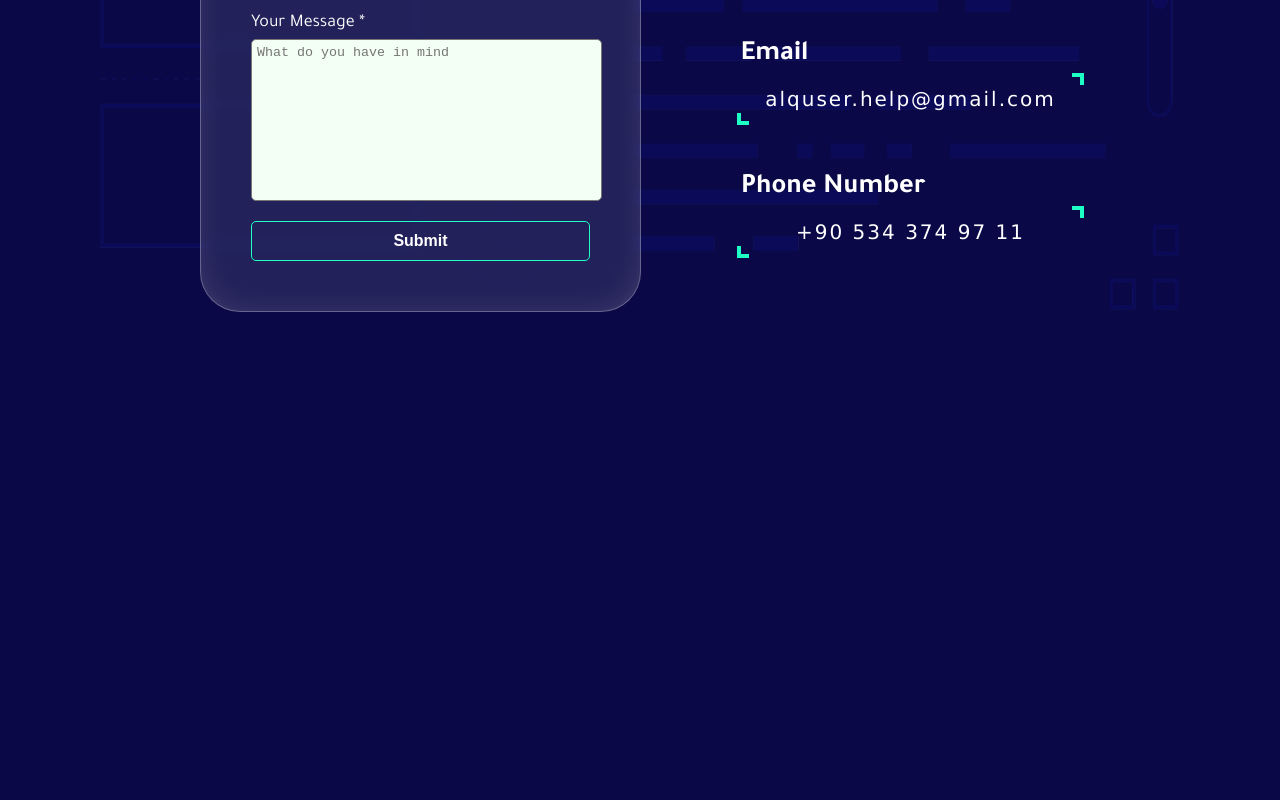
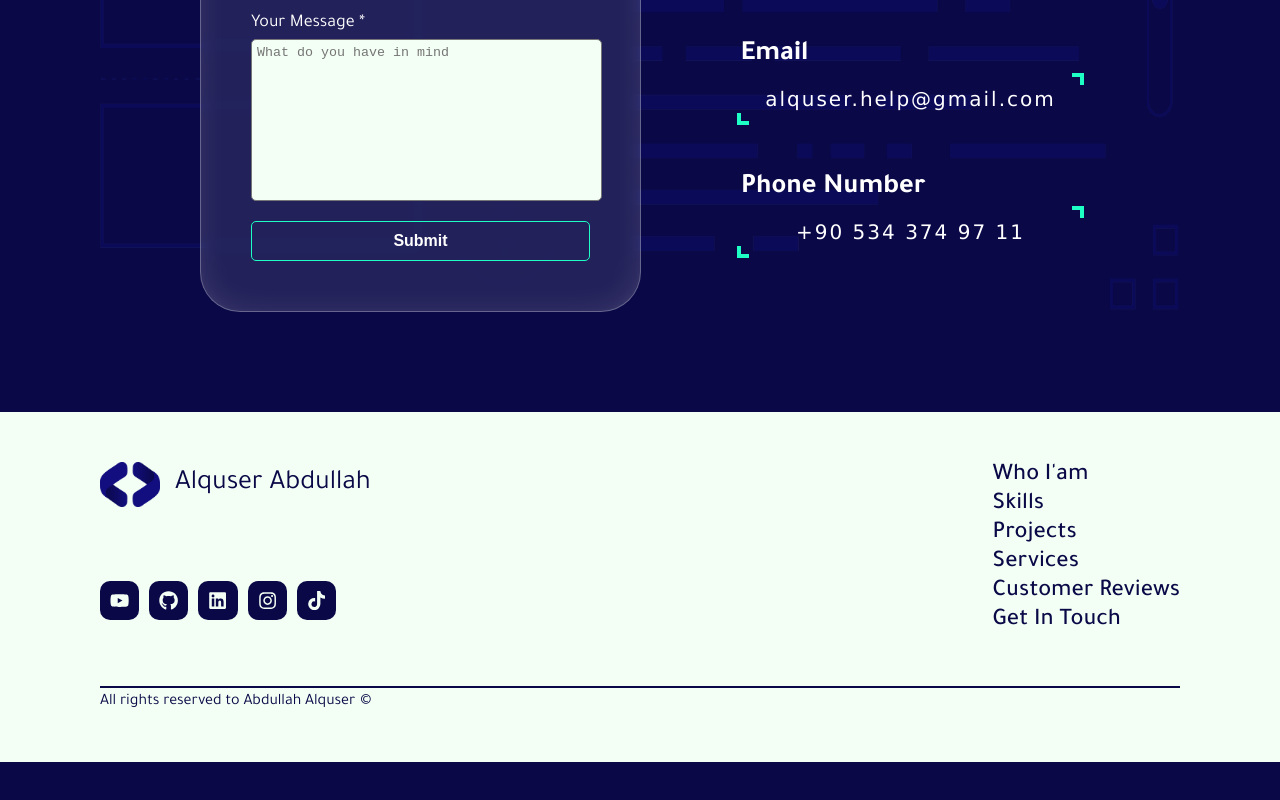
Before and after one commit to AlquserAbod/MyPortfolio, a React (Vite) app: page / in a window 1280 px wide. Shown: the part 6984-7784 px from the top of the page. After the commit the page ends 7746 px from the top, so only its background shows below. Built offline with nearby package versions, Linux system fonts and the light colour scheme.

Commit message:
complete footer

```diff
--- /dev/null
+++ b/public/locales/ar/footer.json
@@ -0,0 +1,13 @@
+{
+    "name": "القيصر عبدالله",
+    "copyright": "جميع الحقوق محفوظة لعبدالله القُصير",
+    "contactUs": "اتصل بنا",
+    "pages": {
+        "whoamI": "من أنا",
+        "skills": "المهارات",
+        "projects": "المشاريع",
+        "services": "الخدمات",
+        "customerReviews": "آراء العملاء",
+        "getInTouch": "تواصل معنا"
+    }
+}
--- /dev/null
+++ b/public/locales/en/footer.json
@@ -0,0 +1,13 @@
+{
+    "name": "Alquser Abdullah",
+    "copyright": "All rights reserved to Abdullah Alquser",
+    "contactUs": "Contact us",
+    "pages": {
+        "whoamI": "Who I'am",
+        "skills": "Skills",
+        "projects": "Projects",
+        "services": "Services",
+        "customerReviews": "Customer Reviews",
+        "getInTouch": "Get In Touch"
+    }
+}
--- /dev/null
+++ b/public/locales/tr/footer.json
@@ -0,0 +1,13 @@
+{
+    "name": "Alquser Abdullah",
+    "copyright": "Tüm hakları Abdullah Alquser'e aittir",
+    "contactUs": "Bizimle İletişime Geçin",
+    "pages": {
+        "whoamI": "Kimim Ben",
+        "skills": "Beceriler",
+        "projects": "Projeler",
+        "services": "Hizmetler",
+        "customerReviews": "Müşteri Yorumları",
+        "getInTouch": "İletişime Geçin"
+    }
+}
--- /dev/null
+++ b/src/layout/footer/footer.module.scss
@@ -0,0 +1,224 @@
+footer.container {
+  display: flex;
+  flex-direction: column;
+  background-color: $light-color;
+  margin-top: 100px;
+  padding: 50px 100px;
+
+  .itemsHolder {
+    display: flex;
+    justify-content: space-between;
+
+    .logo {
+      display: flex;
+      justify-content: center;
+      align-items: center;
+      gap: 15px;
+
+      color: $primary-color;
+      font-size: 1.75rem;
+
+      img {
+        width: 60px;
+      }
+    }
+
+    .leftSide {
+      display: flex;
+      flex-direction: column;
+      justify-content: space-between;
+      gap: 50px;
+      .contactUsButton {
+        background-color: $primary-color;
+        color: $light-color;
+        border-radius: 20px;
+        padding: 10px;
+
+        font-weight: 700;
+        font-size: 1rem;
+      }
+
+      .sochilLinks {
+        display: flex;
+
+        list-style: none;
+        gap: 10px;
+
+        padding: 0;
+
+        li {
+          background-color: $primary-color;
+          border-radius: 10px;
+          transition: 0.3s ease;
+          padding: 10px;
+
+          a {
+            font-size: 1.2rem;
+            color: $light-color;
+            display: flex;
+            align-items: center;
+          }
+
+          &:hover {
+            cursor: pointer;
+
+            &.youtube {
+              background-color: #ff0000;
+            }
+
+            &.github {
+              background-color: #1d1a1a;
+            }
+
+            &.linkedIn {
+              background-color: #0077b5;
+            }
+
+            &.tiktok {
+              background-color: #00f2ea;
+            }
+
+            &.instagram {
+              background-color: #e1306c;
+            }
+
+            a {
+              animation: slide-in-top 0.3s both;
+            }
+          }
+        }
+
+        @keyframes slide-in-top {
+          0% {
+            transform: translateY(-50px);
+            opacity: 0;
+          }
+
+          100% {
+            transform: translateY(0);
+            opacity: 1;
+          }
+        }
+      }
+    }
+
+    .pagesHolder {
+      display: flex;
+      flex-direction: column;
+      justify-content: space-between;
+      list-style: none;
+      padding: 0;
+      margin: 0;
+      li {
+        transition: 0.3s ease;
+        a {
+          color: $primary-color;
+          text-decoration: none;
+          font-weight: 500;
+          font-size: 1.5rem;
+        }
+
+        &:hover {
+          transform: scale(1.1);
+        }
+      }
+    }
+  }
+  .divider {
+    width: 100%;
+    height: 2px;
+    margin-top: 50px;
+    margin-bottom: 5px;
+    background-color: $primary-color;
+  }
+
+  .copyright {
+    color: $primary-color;
+    display: flex;
+    gap: 5px;
+    align-items: center;
+  }
+}
+
+
+@media (max-width: $screen-size-md) {
+    footer.container {
+        padding: 50px 25px;
+    }
+}
+
+
+@media (max-width: $screen-size-sm) {
+    footer.container {
+        padding: 50px 25px;
+
+        .itemsHolder {
+
+            .leftSide {
+                .logo {
+                    font-size: 1.5rem;
+                    gap: 10px;
+                    img {
+                        width: 45px;
+                    }
+                }
+
+                .sochilLinks {
+                    li {
+                        padding: 7px;
+                        a {
+                            font-size: 1rem;
+                        }
+                    }
+                }
+            }
+            .pagesHolder {
+                li {
+                    a {
+                        font-size: 1.2rem;
+                    }
+                }
+            }
+        }
+
+    }
+}
+
+@media (max-width: 480px) {
+    footer.container {
+        padding: 50px 25px;
+
+        .itemsHolder {
+            flex-direction: column;
+
+            .leftSide {
+                .logo {
+                    flex-direction: column;
+                    font-size: 1.7rem;
+                    text-align: center  ;
+                    img {
+                        width: 75px;
+                    }
+                }
+
+                .sochilLinks {
+                    justify-content: center;
+                    gap: 20px;
+                    flex-wrap: wrap;
+
+                }
+            }
+
+            .pagesHolder {
+                margin-top: 15px;
+                text-align: center;
+                li {
+                    a {
+                        font-size: 1.5rem;
+                    }
+                }
+            }
+        }
+
+    }
+}
--- /dev/null
+++ b/src/layout/footer/index.tsx
@@ -0,0 +1,86 @@
+import React from "react";
+import styles from "./footer.module.scss";
+import { useTranslation } from "react-i18next";
+import logoUrl from "@/assets/images/logos/PrimaryColorNoBgLogo.png";
+import {
+  FaGithub,
+  FaInstagram,
+  FaLinkedin,
+  FaTiktok,
+  FaYoutube,
+} from "react-icons/fa";
+
+const Footer = () => {
+  const { t } = useTranslation("footer");
+
+  return (
+    <footer className={styles.container}>
+      <div className={styles.itemsHolder}>
+        <div className={styles.leftSide}>
+          <div className={styles.logo}>
+            <img src={logoUrl} loading="lazy" />
+            <span>{t("name")}</span>
+          </div>
+
+
+          <ul className={styles.sochilLinks}>
+            <li className={styles.youtube} data-color="#FF0000">
+              <a href="#">
+                <FaYoutube />
+              </a>
+            </li>
+            <li className={styles.github} data-color="#181717">
+              <a href="#">
+                <FaGithub />
+              </a>
+            </li>
+            <li className={styles.linkedIn} data-color="#0077B5">
+              <a href="#">
+                <FaLinkedin />
+              </a>
+            </li>
+            <li className={styles.instagram} data-color="#E1306C">
+              <a href="#">
+                <FaInstagram />
+              </a>
+            </li>
+            <li className={styles.tiktok} data-color="#000000">
+              <a href="#">
+                <FaTiktok />
+              </a>
+            </li>
+          </ul>
+        </div>
+
+        <ul className={styles.pagesHolder}>
+          <li>
+            <a href="#whoami">{t("pages.whoamI")}</a>
+          </li>
+          <li>
+            <a href="#skills">{t("pages.skills")}</a>
+          </li>
+          <li>
+            <a href="#projects">{t("pages.projects")}</a>
+          </li>
+          <li>
+            <a href="#services">{t("pages.services")}</a>
+          </li>
+          <li>
+            <a href="#customerReviews">{t("pages.customerReviews")}</a>
+          </li>
+          <li>
+            <a href="#getinTouch">{t("pages.getInTouch")}</a>
+          </li>
+        </ul>
+      </div>
+
+      <div className={styles.divider}></div>
+      <div className={styles.copyright}>
+        {t("copyright")}
+        <span>©</span>
+      </div>
+    </footer>
+  );
+};
+
+export default Footer;
--- a/src/pages/MainPage/customer_reviews_section/index.tsx
+++ b/src/pages/MainPage/customer_reviews_section/index.tsx
@@ -11,7 +11,7 @@ const CustomerReviews: React.FC = () => {
   const { t } = useTranslation();
 
   return (
-    <div className={styles.container}>
+    <div className={styles.container} id="customerReviews">
 
         <div className={styles.titleHolder}>
           <TitleBox title={t("customerReveiews.title")} />
--- a/src/pages/MainPage/getinTouch_section/styles.module.scss
+++ b/src/pages/MainPage/getinTouch_section/styles.module.scss
@@ -107,6 +107,7 @@ $value-tooltip-arrow-size: 8px;
           &:hover {
             background-color: $secondary-color;
             color: $primary-color;
+            cursor: pointer;
           }
         }
       }
--- a/src/pages/MainPage/index.tsx
+++ b/src/pages/MainPage/index.tsx
@@ -1,11 +1,14 @@
 import Navbar from '@/layout/Navbar';
 import HeroSection from './heroSection'
+
 import '@/styles/index.scss';
+
 import WhoamiSection from './whoami';
 import SkillsSection from './skillsSection';
 import CustomerReviews from './customer_reviews_section';
 import GetInTouch from './getinTouch_section';
 import ServicesSection from './services_section';
+import Footer from '@/layout/footer';
 
 const MainPage = () => {
   return (
@@ -23,6 +26,8 @@ const MainPage = () => {
       <CustomerReviews />
 
       <GetInTouch />
+
+      <Footer />
     </div>
   )
 }
--- a/src/pages/MainPage/skillsSection/index.tsx
+++ b/src/pages/MainPage/skillsSection/index.tsx
@@ -23,7 +23,7 @@ const SkillsSection = () => {
     const {t} = useTranslation();
 
     return (
-        <div className={styles.container}>
+        <div className={styles.container} id='skills'>
             <div className={styles.sectionTitle}>
                 <TitleBox title={t('skills.title')} />
             </div>
--- a/src/styles/index.scss
+++ b/src/styles/index.scss
@@ -1,7 +1,14 @@
+
+html {
+    scroll-behavior: smooth;
     body {
         margin: 0;
         padding: 0;
         box-sizing: border-box;
+        font-family: $font-family;
+        color: $white-color;
+        background-color: $primary-color;
+        overflow-x: hidden;
 
         &.rtl {
             direction: rtl;
@@ -12,19 +19,4 @@ body {
         }
     }
 
-html {
-    scroll-behavior: smooth;
 }
-
-body .portfolio{
-
-    font-family: $font-family;
-    color: $white-color;
-
-}
-
-body {
-    background-color: $primary-color;
-    height: 1000vh;
-    overflow-x: hidden;
-}
```
Lines whose indentation alone changed are shown as unchanged.
